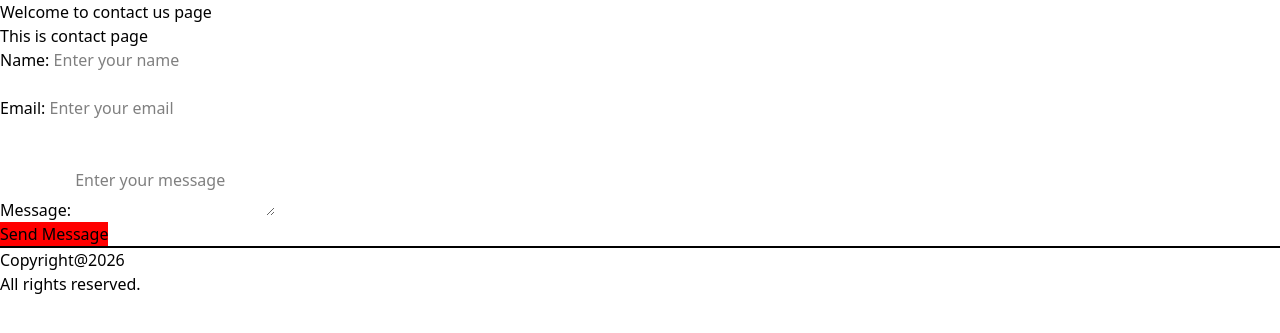
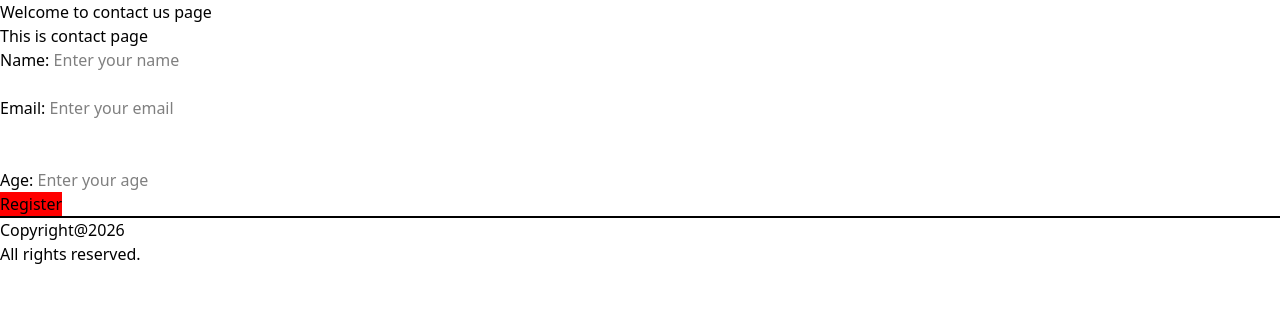
Before and after one commit to sneha200229/Flask-tutorial, a Flask app: template templates/contact.html in a window 1280 px wide. Shown: the part 49-382 px from the top of the page. Run offline with Flask 3, Linux system fonts and the light colour scheme; the template is opened without the code that fills it, so the values that code supplies are empty.

Commit message:
Commit for form validation

```diff
--- a/app.py
+++ b/app.py
@@ -14,11 +14,21 @@ def about():
 @app.route("/contact",methods=["GET","POST"])
 def contact():
     if request.method=="POST":
-        name=request.form.get("username")
-        email=request.form.get("email")
-        message=request.form["message"] #can give key error#
-        return f"Hello {name}, your email is {email} and message is {message}"
-    return render_template("contact.html",name=name)
+        name=request.form.get("name").strip()
+        email=request.form.get("email").strip()
+        age=request.form.get("age").strip()
+        if not name:
+            return "Name is required"
+        if not email:
+            return "Email is required"
+        if not age:
+            return "Age is required"
+        if not age.isdigit():
+            return "Age must be numberS"
+        return "Registration successsful"
+        # message=request.form["message"] #can give key error#
+        return f"Hello {name}, your email is {email} and age id {age} "
+    return render_template("contact.html")#name=name
 
 
 
--- a/templates/contact.html
+++ b/templates/contact.html
@@ -5,17 +5,19 @@
 <form action="/contact" method='POST' >
     <div>
         <label>Name:</label>
-        <input type="text" name="username" placeholder="Enter your name">
+        <input type="text" name="name" placeholder="Enter your name">
         <br><br>
         <label>Email:</label>
         <input type="email" name="email" placeholder="Enter your email">
     </div>
     <br><br>
     <div>
-        <label>Message:</label>
-        <textarea name="message" placeholder="Enter your message"></textarea>
+      {#<label>Message:</label>#}
+       {# <textarea name="message" placeholder="Enter your message"></textarea>#}
+       <label>Age:</label>
+       <input  type="number" name="age" placeholder="Enter your age">
     </div>
-    <button type="submit" style="background-color:red">Send Message</button>
+    <button type="submit" style="background-color:red">Register</button>
 </form>
-
+{#<div>{{name}}</div>#}
 {% endblock %}
```
